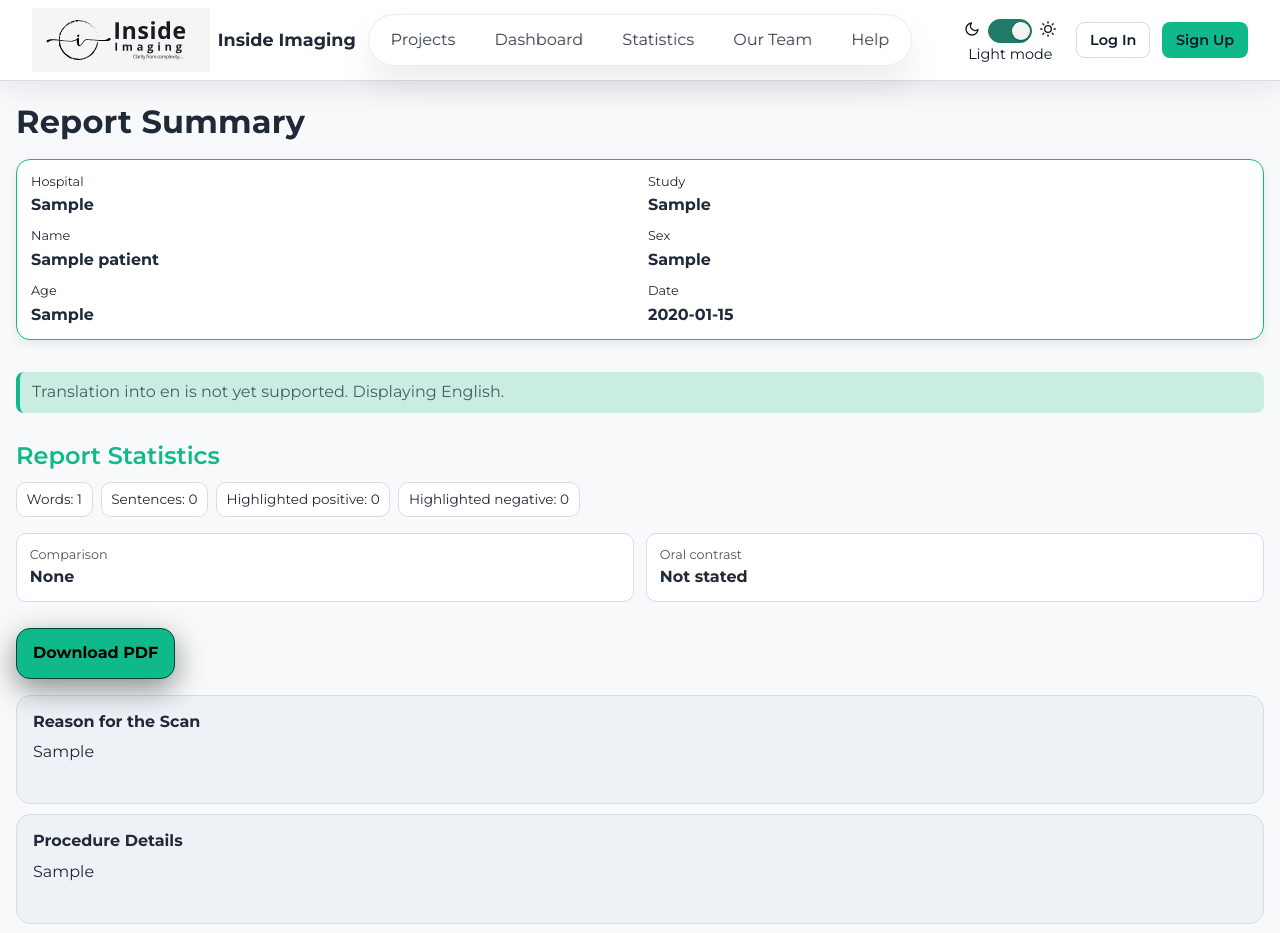
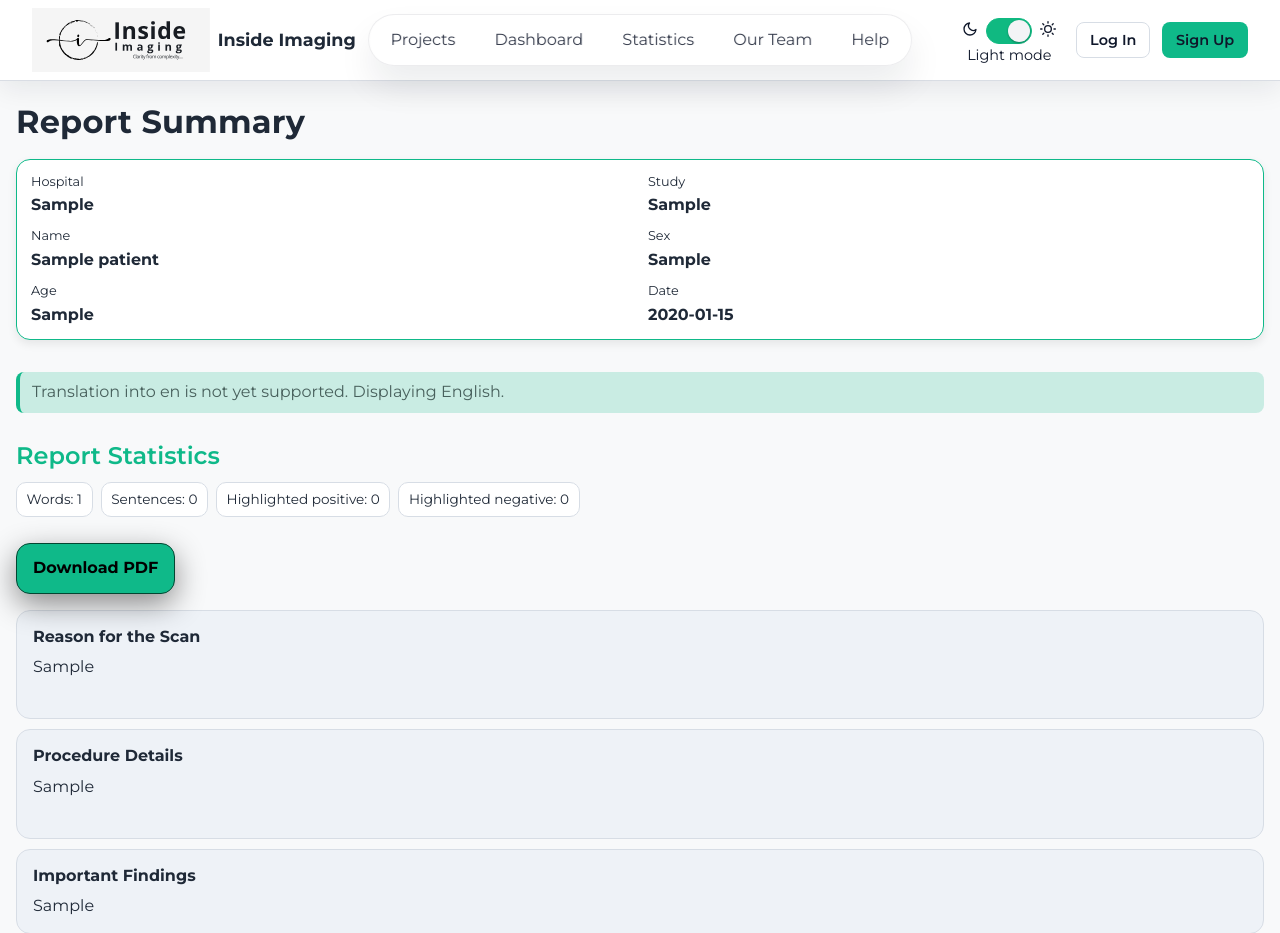
Before and after one commit to Schweinefilet/inside-imaging-MVP, a Flask app: page /reports/1 in a window 1280 px wide. Shown: the top 933 px of the page. Run offline with Flask 3, Linux system fonts and the light colour scheme; tables that the repository leaves empty hold one stand-in row (values such as "Sample post"); some libraries are stand-ins or nearby versions.

Commit message:
UI refinements and patient data improvements
- Fixed patient name display in results and PDF
- Removed loader glow effect for cleaner appearance
- Changed PDF report font to Times New Roman
- Fixed theme switcher duplicate CSS rules
- Removed Comparison/Oral contrast section from results
- Updated missing data display to 'not specified/obscured'

```diff
--- a/app.py
+++ b/app.py
@@ -835,9 +835,11 @@ except Exception:
 # --- translate wiring ---
 try:
     from src.translate import Glossary, build_structured  # type: ignore
+    from src.parse import parse_metadata  # type: ignore
 except Exception:
     logging.exception("translate import failed")
     Glossary = None  # type: ignore
+    parse_metadata = None  # type: ignore
 
     def build_structured(report_text: str, glossary=None, language: str = "English"):
         return {
@@ -1191,6 +1193,16 @@ def upload():
         logging.warning("Upload triage rejected: %s", triage_diag)
         return redirect(url_for("dashboard"))
 
+    # HIPAA-compliant name handling: Parse metadata BEFORE build_structured strips it
+    full_patient_name = ""
+    if parse_metadata:
+        try:
+            raw_meta = parse_metadata(extracted)
+            full_patient_name = raw_meta.get("name", "")
+            logging.info("Extracted patient name (length=%d) for session-only storage", len(full_patient_name))
+        except Exception:
+            logging.exception("Failed to parse metadata for name extraction")
+
     # Build structured summary
     try:
         logging.info("calling build_structured language=%s", lang)
@@ -1209,7 +1221,7 @@ def upload():
         patient = {
             "hospital": patient_struct.get("hospital", ""),
             "study": patient_struct.get("study", "Unknown"),
-            "name": patient_struct.get("name", ""),
+            "name": full_patient_name,  # Restore full name for display (never sent to OpenAI)
             "sex": patient_struct.get("sex", ""),
             "age": patient_struct.get("age", ""),
             "date": patient_struct.get("date", ""),
@@ -1219,7 +1231,7 @@ def upload():
         patient = {
             "hospital": S.get("hospital", ""),
             "study": S.get("study", "Unknown"),
-            "name": S.get("name", ""),
+            "name": full_patient_name,  # Restore full name for display (never sent to OpenAI)
             "sex": S.get("sex", ""),
             "age": S.get("age", ""),
             "date": S.get("date", ""),
--- a/static/loader.css
+++ b/static/loader.css
@@ -42,7 +42,6 @@
 	border-top-color: var(--mint);
 	border-radius: 50%;
 	animation: loader-spin-modern 1s cubic-bezier(0.4, 0, 0.2, 1) infinite;
-	filter: drop-shadow(0 0 8px rgba(62, 230, 176, 0.4));
 }
 
 .loader-text {
--- a/static/main.css
+++ b/static/main.css
@@ -877,43 +877,24 @@ html.light .nav-auth span {
   }
 }
 
-/* === Theme slider EXACT override === */
-.theme-switch {
-  --track-w: 44px;
-  --track-h: 24px;
-  --pad: 3px;
-  --knob: 18px;
-  --travel: calc(var(--track-w) - var(--knob) - (var(--pad) * 2));
-  --x-nudge-checked: 0px;
-  --y-nudge-checked: 0px;
+/* Light mode theme switcher overrides */
+html.light .theme-switch-track {
+  background: #e5e7eb;
+  border: 1px solid #d1d5db;
 }
 
-/* Unchecked (dark mode label) */
-.theme-switch-track {
-  background: #e5e7eb;
-  /* light gray track */
-  border: 1px solid #d1d5db;
-  /* subtle border */
+html.light .theme-switch-track::after {
+  background: #111827;
 }
 
-.theme-switch-track::after {
-  background: #111827;
-  /* dark knob */
+html.light .theme-switch-input:checked+.theme-switch-track {
+  background: #10b981;
+  border-color: #10b981;
 }
 
-/* Checked = LIGHT mode */
-.theme-switch-input:checked+.theme-switch-track {
-  background: #1f7a69;
-  /* mint track */
-  border-color: #1f7a69;
+html.light .theme-switch-input:checked+.theme-switch-track::after {
+  background: #f3f4f6;
 }
-
-.theme-switch-input:checked+.theme-switch-track::after {
-  background: #f3f4f6;
-  /* white knob */
-}
-
-
 
 /* ---- Page wrapper: ensures footer sticks to bottom ---- */
 .page-wrapper {
--- a/templates/pdf_report.html
+++ b/templates/pdf_report.html
@@ -14,7 +14,7 @@
     body {
       padding: 0;
       margin: 0;
-      font-family: 'Inter', -apple-system, BlinkMacSystemFont, "Segoe UI", Roboto, sans-serif;
+      font-family: 'Times New Roman', Times, serif;
       font-size: 11pt;
       line-height: 1.5;
       color: #1a1a1a;
--- a/templates/result.html
+++ b/templates/result.html
@@ -319,12 +319,12 @@
       <h1>Report Summary</h1>
 
       <div class="patient-card">
-        <div><span class="lbl">Hospital</span><strong>{{ patient.hospital|default('', true) }}</strong></div>
-        <div><span class="lbl">Study</span><strong>{{ patient.study|default('Unknown', true) }}</strong></div>
-        <div><span class="lbl">Name</span><strong>{{ patient.name|default('', true) }}</strong></div>
-        <div><span class="lbl">Sex</span><strong>{{ patient.sex|default('', true) }}</strong></div>
-        <div><span class="lbl">Age</span><strong>{{ patient.age|default('', true) }}</strong></div>
-        <div><span class="lbl">Date</span><strong>{{ patient.date|default('', true) }}</strong></div>
+        <div><span class="lbl">Hospital</span><strong>{{ patient.hospital|default('not specified/obscured', true) }}</strong></div>
+        <div><span class="lbl">Study</span><strong>{{ patient.study|default('not specified/obscured', true) }}</strong></div>
+        <div><span class="lbl">Name</span><strong>{{ patient.name|default('not specified/obscured', true) }}</strong></div>
+        <div><span class="lbl">Sex</span><strong>{{ patient.sex|default('not specified/obscured', true) }}</strong></div>
+        <div><span class="lbl">Age</span><strong>{{ patient.age|default('not specified/obscured', true) }}</strong></div>
+        <div><span class="lbl">Date</span><strong>{{ patient.date|default('not specified/obscured', true) }}</strong></div>
       </div>
 
 
@@ -346,12 +346,6 @@
             structured.highlights_positive|default(report_stats.highlights_positive, true) }}</span>
           <span class="badge negative">Highlighted negative: {{
             structured.highlights_negative|default(report_stats.highlights_negative, true) }}</span>
-        </div>
-        <div class="stats-grid">
-          <div class="stat-card"><span class="label">Comparison</span><span class="value">{{ structured.comparison or
-              'None' }}</span></div>
-          <div class="stat-card"><span class="label">Oral contrast</span><span class="value">{{ structured.oral_contrast
-              or 'Not stated' }}</span></div>
         </div>
       </section>
 
```
